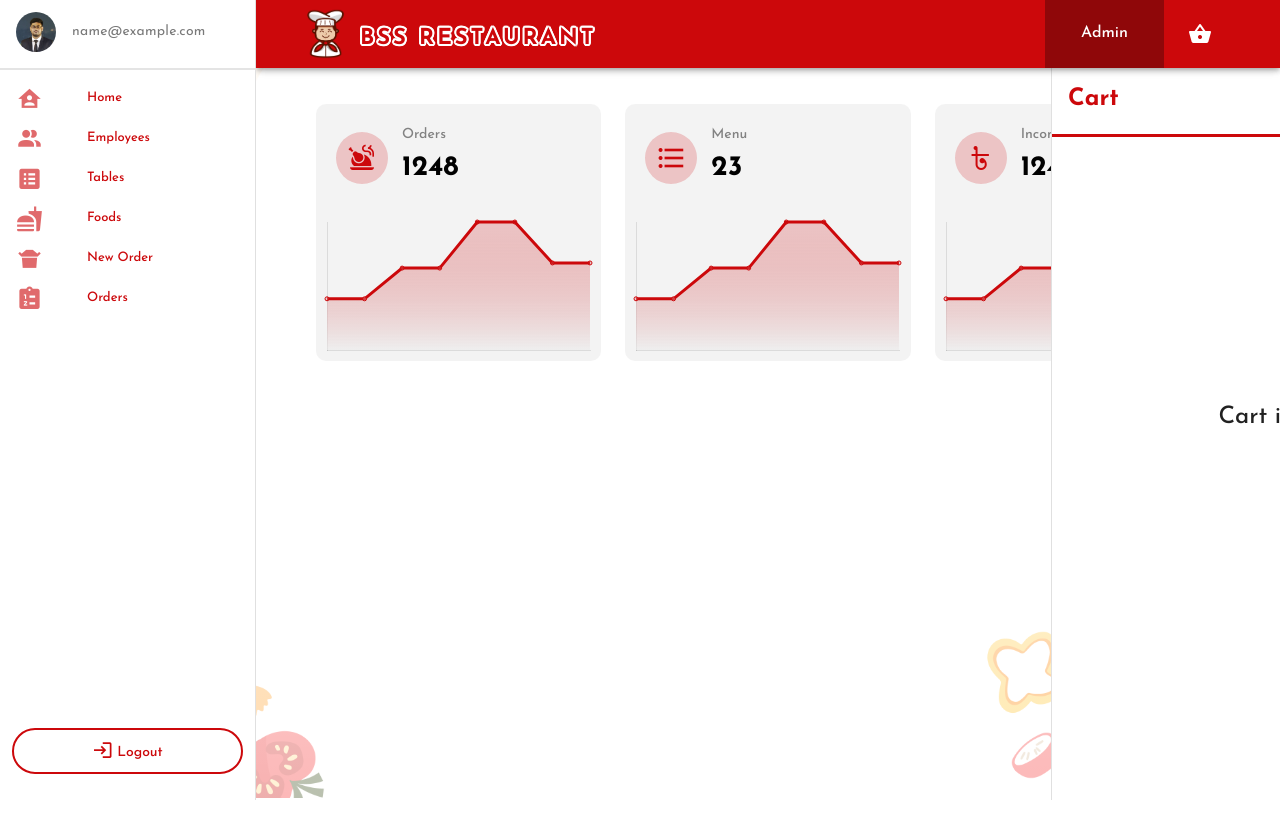
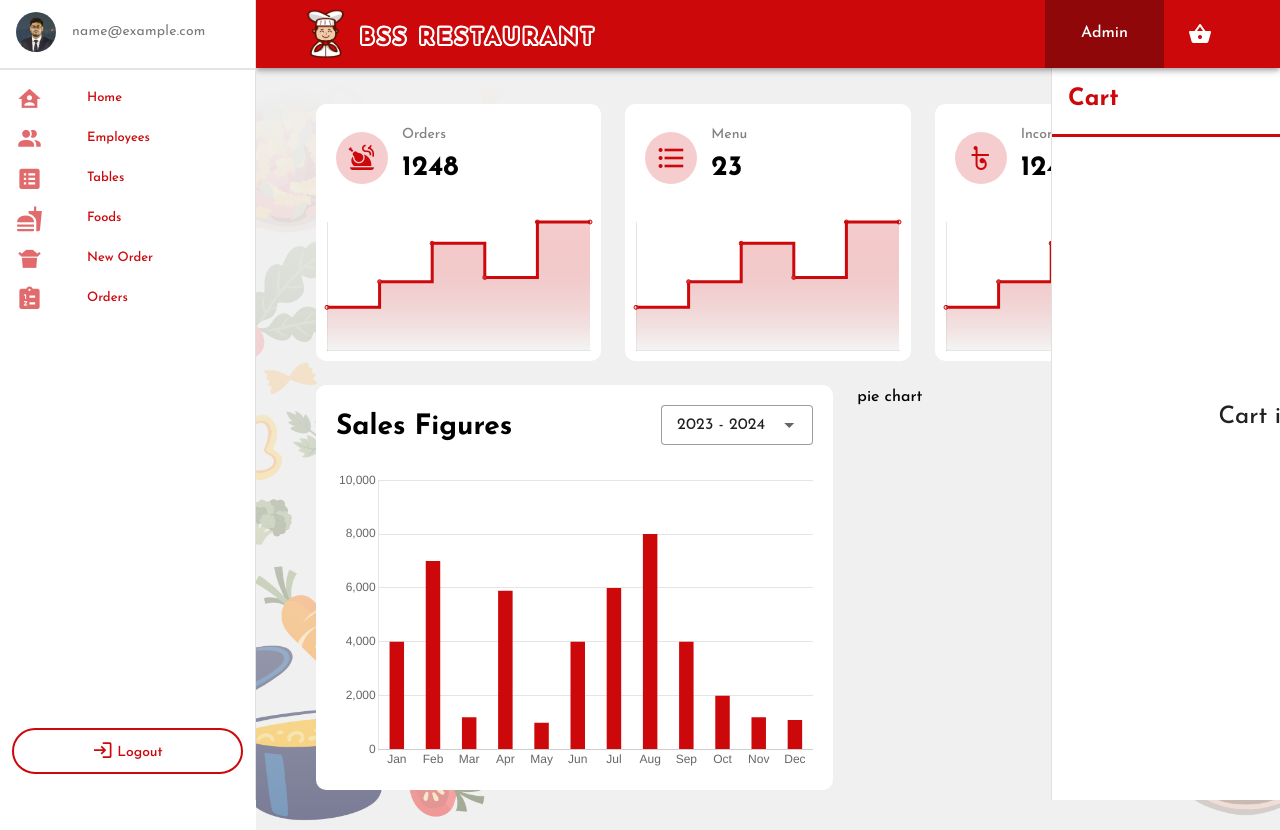
Before and after one commit to ishtiyak98/restaurant-project, a Vue app: page /admin in a window 1280 px wide. Before the commit the page ends 800 px from the top, so only its background shows below. Built offline with nearby package versions, Linux system fonts and the light colour scheme; sample sign-in values are in the browser's storage; a web font is replaced by a local one; what vue-toast-notification would draw is missing.

Commit message:
line chart added with animation

```diff
--- a/src/components/AreaLineChart.vue
+++ b/src/components/AreaLineChart.vue
@@ -59,6 +59,7 @@ export default {
 @import '../assets/responsive';
 .line-chart {
   background-color: rgba(234, 234, 234, 0.549);
+  background-color: white;
   backdrop-filter: blur(10px);
   border-radius: 10px;
   .details {
--- /dev/null
+++ b/src/components/BarChart.vue
@@ -0,0 +1,81 @@
+<template>
+  <div class="bar-chart">
+    <div class="details d-flex justify-space-between">
+      <h4 class="font-weight-bold">Sales Figures</h4>
+      <div>
+        <v-select
+          :hide-details="true"
+          class="year-filter"
+          :items="barYearFilter"
+          item-title="value"
+          item-value="key"
+          v-model="selectedYear"
+          variant="outlined"
+          color="#79a33d"
+          density="compact"
+        ></v-select>
+      </div>
+    </div>
+    <div class="chart">
+      <Bar style="height: 300px" :data="barData" :options="barChartOptions" />
+    </div>
+  </div>
+</template>
+
+<script>
+import { Bar } from 'vue-chartjs'
+import { barData, barChartOptions } from './graph-data/barChart'
+import {
+  Chart as ChartJS,
+  Title,
+  Tooltip,
+  Legend,
+  BarElement,
+  CategoryScale,
+  LinearScale
+} from 'chart.js'
+
+ChartJS.register(CategoryScale, LinearScale, BarElement, Title, Tooltip, Legend)
+
+export default {
+  name: 'barChart',
+  components: {
+    Bar
+  },
+  data() {
+    return {
+      barData: barData,
+      barChartOptions: barChartOptions,
+      selectedYear: { key: 0, value: '2023 - 2024' },
+      barYearFilter: [
+        { key: 0, value: '2023 - 2024' },
+        { key: 1, value: '2022 - 2023' },
+        { key: 2, value: '2021 - 2022' }
+      ]
+    }
+  }
+}
+</script>
+
+<style lang="scss" scoped>
+.bar-chart {
+  background-color: rgba(234, 234, 234, 0.549);
+  background-color: white;
+  backdrop-filter: blur(10px);
+  border-radius: 10px;
+  padding: 20px;
+
+  .details {
+    margin-bottom: 20px;
+
+    h4 {
+      font-size: 28px;
+    }
+
+    .year-filter {
+      min-width: 140px;
+    }
+  }
+}
+</style>
+7654
--- /dev/null
+++ b/src/components/graph-data/barChart.js
@@ -0,0 +1,62 @@
+export const barData = {
+  labels: ['Jan', 'Feb', 'Mar', 'Apr', 'May', 'Jun', 'Jul', 'Aug', 'Sep', 'Oct', 'Nov', 'Dec'],
+  datasets: [
+    {
+      label: '',
+      backgroundColor: '#cc080b',
+      data: [4000, 7000, 1200, 5900, 1000, 4000, 6000, 8000, 4000, 2000, 1200, 1100],
+      borderWidth: 0,
+      barPercentage: 0.4,
+      categoryPercentage: 1
+    }
+  ]
+}
+
+export const barChartOptions = {
+  responsive: true,
+  maintainAspectRatio: false,
+  animation: {
+    onComplete: () => {
+      // eslint-disable-next-line no-unused-labels
+      delayed: true
+    },
+    delay: (context) => {
+      let delay = 0
+      if (context.type === 'data' && context.mode === 'default') {
+        delay = context.dataIndex * 200
+      }
+      return delay
+    }
+  },
+  layout: {
+    padding: 0
+  },
+  scales: {
+    y: {
+      min: 0,
+      max: 10000,
+      ticks: {
+        stepSize: 2000
+      },
+      grid: {
+        display: true,
+        drawTicks: false,
+        drawBorder: false,
+        drawOnChartArea: true
+      }
+    },
+    x: {
+      grid: {
+        display: false,
+        drawTicks: false,
+        drawBorder: false,
+        drawOnChartArea: true
+      }
+    }
+  },
+  plugins: {
+    legend: {
+      display: false
+    }
+  }
+}
--- a/src/components/graph-data/lineChart.js
+++ b/src/components/graph-data/lineChart.js
@@ -1,9 +1,9 @@
 export const lineData = {
-  labels: ['', '', '', '', '', '', '', ''],
+  labels: ['', '', '', '', '', ''],
   datasets: [
     {
       label: '',
-      data: [20, 20, 32, 32, 50, 50, 34, 34],
+      data: [20, 32, 50, 34, 60, 60],
       //backgroundColor: 'rgba(204, 8, 11, 0.2)',
       backgroundColor: (context) => {
         const bgColor = ['rgba(204, 8, 11, 0.2)', 'rgba(234, 234, 234, 0.549)']
@@ -19,7 +19,21 @@ export const lineData = {
         gradBG.addColorStop(1, bgColor[1])
         return gradBG
       },
+      animation: {
+        onComplete: () => {
+          // eslint-disable-next-line no-unused-labels
+          delayed: true
+        },
+        delay: (context) => {
+          let delay = 0
+          if (context.type === 'data' && context.mode === 'default') {
+            delay = context.dataIndex * 400
+          }
+          return delay
+        }
+      },
       fill: 'start',
+      stepped: true,
       borderColor: 'rgba(204, 8, 11, 1)',
       pointStyle: 'circle',
       pointRadius: 2,
--- a/src/views/Admin/AdminHome.vue
+++ b/src/views/Admin/AdminHome.vue
@@ -36,16 +36,26 @@
           ></AreaLineChart>
         </v-col>
       </v-row>
+      <div style="margin-top: 12px">
+        <v-row>
+          <v-col cols="12" lg="7">
+            <BarChart></BarChart>
+          </v-col>
+          <v-col cols="12" lg="5"><p>pie chart</p></v-col>
+        </v-row>
+      </div>
     </div>
   </div>
 </template>
 
 <script>
 import AreaLineChart from '../../components/AreaLineChart.vue'
+
+import BarChart from '../../components/BarChart.vue'
 import { lineChartOptions, lineData } from '../../components/graph-data/lineChart'
 
 export default {
-  components: { AreaLineChart },
+  components: { AreaLineChart, BarChart },
   data() {
     return {
       chartData: lineData,
--- a/src/views/AdminView.vue
+++ b/src/views/AdminView.vue
@@ -1,7 +1,11 @@
 <template>
   <div class="">
     <v-layout>
-      <v-navigation-drawer class="nav-drawer" :mini-variant="true" v-model="$store.state.drawerVisibility">
+      <v-navigation-drawer
+        class="nav-drawer"
+        :mini-variant="true"
+        v-model="$store.state.drawerVisibility"
+      >
         <v-list class="pb-3">
           <v-list-item
             class=""
@@ -69,11 +73,7 @@
             </v-list>
           </div>
           <div class="px-3">
-              <button
-                v-if="getCurrentUser.email"
-                @click="logoutUserData"
-                class="sidebar-logout-btn"
-              >
+            <button v-if="getCurrentUser.email" @click="logoutUserData" class="sidebar-logout-btn">
               <v-icon icon="mdi-login" />
               <p class="mt-1 ms-1">Logout</p>
             </button>
@@ -181,8 +181,10 @@ export default {
 .dashboard-area {
   position: relative;
   .dashboard-container {
-    background: linear-gradient(0deg, rgba(255, 255, 255, 0.6), rgba(255, 255, 255, 1)),
+    background: linear-gradient(0deg, rgba(240, 240, 240, 0.5), rgb(240, 240, 240)),
       url('../assets/img/dash-bg.png');
+    background-color: #f0f0f0;
+    backdrop-filter: blur(10px);
     background-position: center;
     background-repeat: no-repeat;
     background-size: cover;
--- a/src/views/OrderFood.vue
+++ b/src/views/OrderFood.vue
@@ -323,7 +323,7 @@ export default {
   box-shadow: rgba(0, 0, 0, 0.24) 0px 3px 8px;
 }
 .select-table-container {
-  background-color: darken(#ffffff, 5);
+  background-color: white;
   padding: 20px;
 
   .table-container {
@@ -397,7 +397,7 @@ export default {
 }
 
 .select-food-container {
-  background-color: darken($color: #ffffff, $amount: 5);
+  background-color: white;
   padding: 20px;
   position: relative;
 
```
Lines whose indentation alone changed are shown as unchanged.
